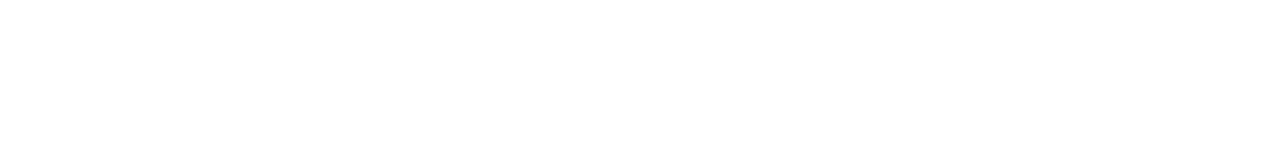
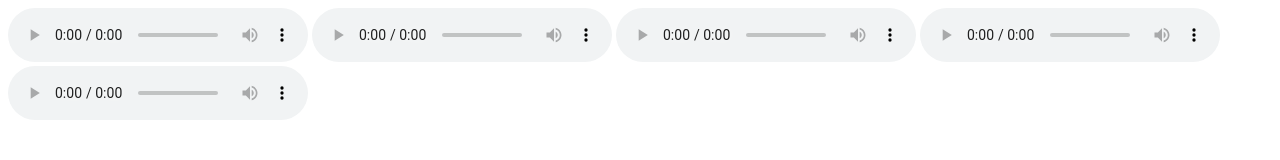
Before and after one commit to mahdi-mey/play-pause, a plain HTML site: page index.html in a window 1280 px wide. Drawn offline with Linux system fonts and the light colour scheme.

Commit message:
added placeholder audio files

```diff
--- a/index.html
+++ b/index.html
@@ -10,5 +10,13 @@
 </head>
 <body>
 
+    <div class="music-container">
+        <audio src="musics/Ados.mp3" class="music" controls data-name="ados"></audio>
+        <audio src="musics/Anil.mp3" class="music" controls data-name="anil"></audio>
+        <audio src="musics/Hayedeh.mp3" class="music" controls data-name="haydeh"></audio>
+        <audio src="musics/Mücadelem Bitmez.mp3" class="music" controls data-name="mucadelemBitmez"></audio>
+        <audio src="musics/Hesap Verin.mp3" class="music" controls data-name="hesapVerin"></audio>
+    </div>
+
 </body>
 </html>
```
